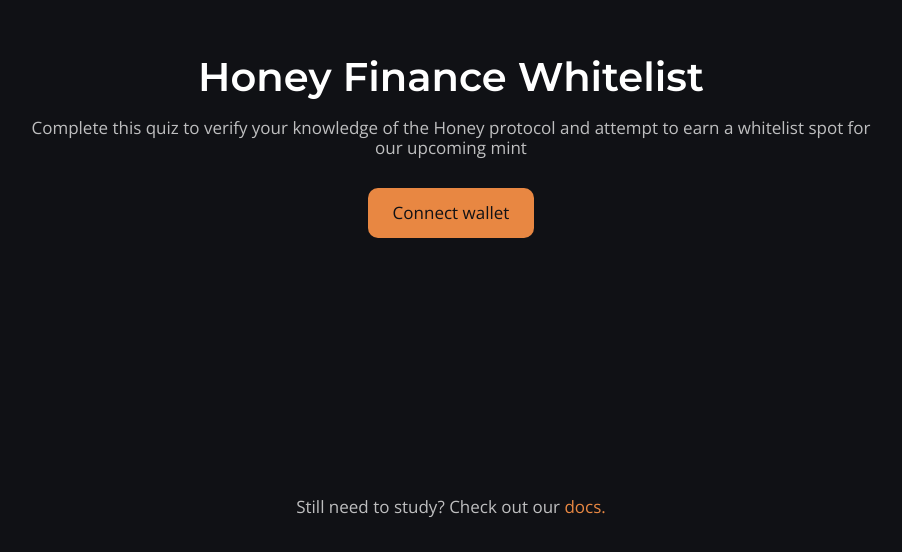
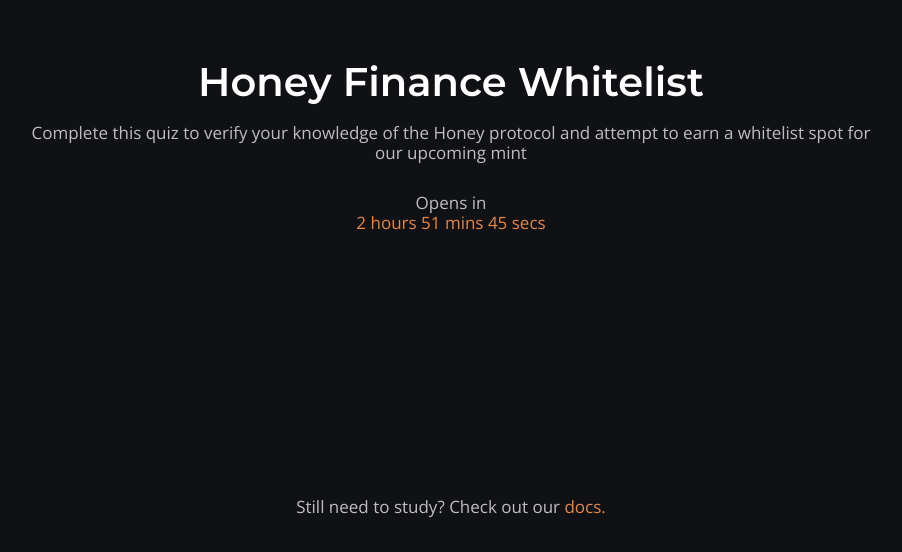
Before and after one commit to tomjpandolfi/learn-to-earn, a React (Create React App) app: page / in a window 1280 px wide. Shown: the part 248-800 px from the top of the page, without its empty margins (189-1091 px from the left). Built offline with nearby package versions, Linux system fonts and the light colour scheme.

Commit message:
added countdown to wallet connect page

```diff
--- a/package.json
+++ b/package.json
@@ -14,6 +14,7 @@
     "node-sass": "^7.0.1",
     "react": "^17.0.2",
     "react-confetti": "^6.0.1",
+    "react-countdown": "^2.3.2",
     "react-dom": "^17.0.2",
     "react-scripts": "5.0.0",
     "typescript": "^4.5.5",
--- a/src/pages/ConnectWalletPage/ConnectWalletPage.scss
+++ b/src/pages/ConnectWalletPage/ConnectWalletPage.scss
@@ -20,6 +20,14 @@
 
   .primary-button {
     margin-top: 30px;
+  }
+
+  .countdown {
+    margin-top: 30px;
+
+    .body-text:last-child {
+      color: $gradient;
+    }
   }
 
   .body-text {
--- a/src/pages/ConnectWalletPage/ConnectWalletPage.tsx
+++ b/src/pages/ConnectWalletPage/ConnectWalletPage.tsx
@@ -1,4 +1,5 @@
 import { useContext, useState } from "react"
+import Countdown from "react-countdown"
 import BodyText from "../../components/BodyText/BodyText"
 import Button from "../../components/Button/Button"
 import ModalContainer from "../../components/ModalContainer/ModalContainer"
@@ -7,9 +8,29 @@
 import walletOptions from "../../helpers/connectWallet"
 import "./ConnectWalletPage.scss"
 
+const renderLaunchCountdown = (props: {
+  hours: any
+  minutes: any
+  seconds: any
+  days: any
+}) => {
+  console.log()
+  return (
+    <div className="launch-countdown">
+      <div>
+        <BodyText>
+          {props.hours} hours {props.minutes} mins {props.seconds} secs
+        </BodyText>
+      </div>
+    </div>
+  )
+}
+
 const ConnectWalletPage = () => {
   const { connectWallet } = useContext(WalletContext)
   const [isWalletSelectVisible, setIsWalletSelectVisible] = useState<boolean>()
+
+  const hasAppOpened = new Date().valueOf() > 1644283443002
 
   return (
     <div className="connect-wallet-page">
@@ -38,11 +59,21 @@
         Complete this quiz to verify your knowledge of the Honey protocol and
         attempt to earn a whitelist spot for our upcoming mint
       </BodyText>
-      <Button
-        title="Connect wallet"
-        onClick={() => setIsWalletSelectVisible(true)}
-        className="connect-wallet-button"
-      />
+      {!hasAppOpened ? (
+        <div className="countdown">
+          <BodyText>Opens in </BodyText>
+          <Countdown
+            date={new Date(1644283443002)}
+            renderer={renderLaunchCountdown}
+          />
+        </div>
+      ) : (
+        <Button
+          title="Connect wallet"
+          onClick={() => setIsWalletSelectVisible(true)}
+          className="connect-wallet-button"
+        />
+      )}
       <div className="bottom-note">
         <BodyText>
           Still need to study? Check out our{" "}
```
Also changed, not shown: 1 other file (tests, documents, lock files or other folders).
